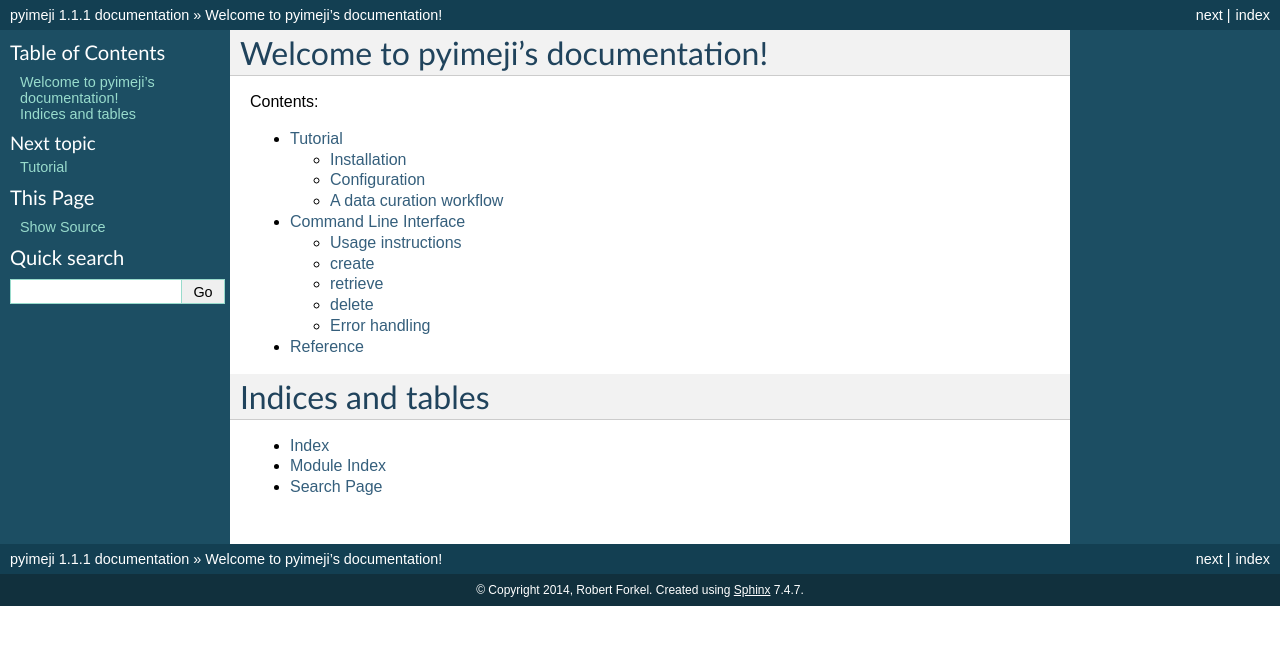
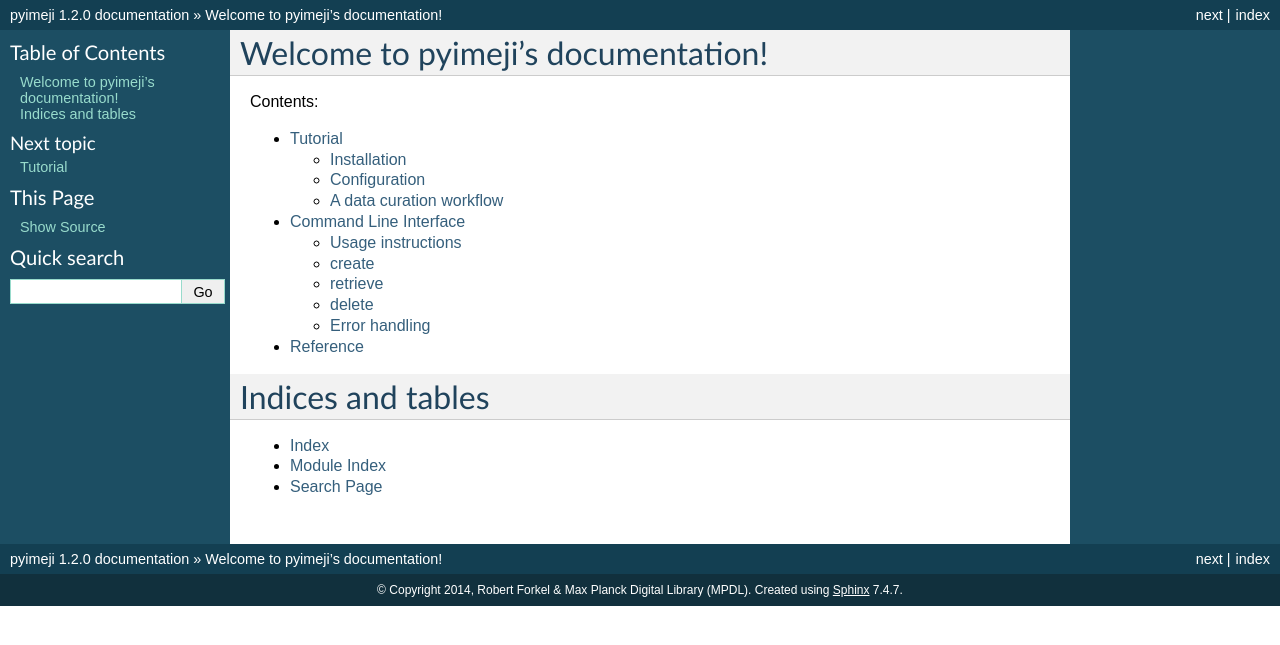
Before and after one commit to imeji-community/pyimeji, a Sphinx documentation site: the page built from docs/index.rst, in a window 1280 px wide. Shown: the top 645 px of the page. Built offline with Sphinx 7.4.7, drawn with Linux system fonts in a browser that asks for light colours.

Commit message:
Preparing for pypi release

```diff
--- a/docs/conf.py
+++ b/docs/conf.py
@@ -47,16 +47,16 @@
 
 # General information about the project.
 project = u'pyimeji'
-copyright = u'2014, Robert Forkel'
+copyright = u'2014, Robert Forkel & Max Planck Digital Library (MPDL)'
 
 # The version info for the project you're documenting, acts as replacement for
 # |version| and |release|, also used in various other places throughout the
 # built documents.
 #
 # The short X.Y version.
-version = '1.1.1'
+version = '1.2.0'
 # The full version, including alpha/beta/rc tags.
-release = '1.1.1'
+release = '1.2.0'
 
 # The language for content autogenerated by Sphinx. Refer to documentation
 # for a list of supported languages.
@@ -219,7 +219,7 @@
 #  author, documentclass [howto, manual, or own class]).
 latex_documents = [
   ('index', 'pyimeji.tex', u'pyimeji Documentation',
-   u'Robert Forkel', 'manual'),
+   u'Robert Forkel & Max Planck Digital Library (MPDL)', 'manual'),
 ]
 
 # The name of an image file (relative to this directory) to place at the top of
@@ -249,7 +249,7 @@
 # (source start file, name, description, authors, manual section).
 man_pages = [
     ('index', 'pyimeji', u'pyimeji Documentation',
-     [u'Robert Forkel'], 1)
+     [u'Robert Forkel & Max Planck Digital Library (MPDL)'], 1)
 ]
 
 # If true, show URL addresses after external links.
@@ -263,7 +263,7 @@
 #  dir menu entry, description, category)
 texinfo_documents = [
   ('index', 'pyimeji', u'pyimeji Documentation',
-   u'Robert Forkel', 'pyimeji', 'One line description of project.',
+   u'Robert Forkel & Max Planck Digital Library (MPDL)', 'pyimeji', 'One line description of project.',
    'Miscellaneous'),
 ]
 
--- a/pyimeji/__init__.py
+++ b/pyimeji/__init__.py
@@ -1 +1 @@
-__version__ = "1.1.1"
+__version__ = "1.2.0"
```
Also changed, not shown: setup.py (+4 -4 lines).
